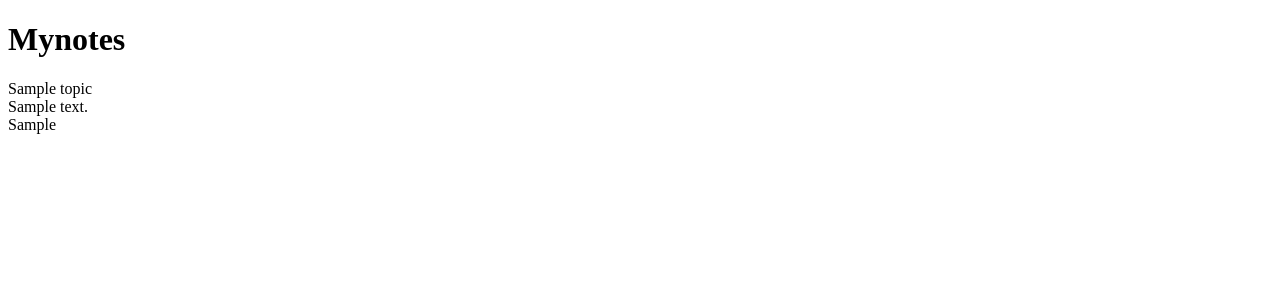
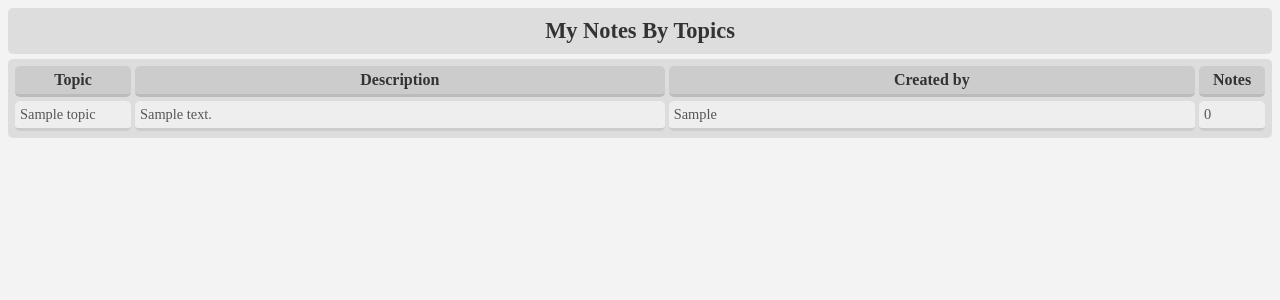
Before and after one commit to rosinaga/mynotesforked, a Django app: page / in a window 1280 px wide. Shown: the top 300 px of the page. Run offline with Django 3.2, Linux system fonts and the light colour scheme; tables that the repository leaves empty hold one stand-in row (values such as "Sample post").

Commit message:
Home template works with CSS now.

```diff
--- a/mynotes_settings/settings.py
+++ b/mynotes_settings/settings.py
@@ -122,3 +122,6 @@ USE_TZ = True
 # https://docs.djangoproject.com/en/3.1/howto/static-files/
 
 STATIC_URL = '/static/'
+STATICFILES_DIRS = [
+    BASE_DIR / 'static',
+]
--- /dev/null
+++ b/static/css/home.css
@@ -0,0 +1,43 @@
+body{
+  background-color: #f3f3f3;
+  color: #333;
+}
+
+h1 {
+  text-align: center;
+  background-color: #ddd;
+  padding: 10px 5px;
+  margin: 5px 0px;
+  border-radius: 5px;
+  font-size: 140%;
+}
+
+.grid-container {
+  display: grid;
+  grid-template-columns: 120px auto auto 70px;
+  background-color: #ddd;
+  padding: 5px;
+  border-radius: 5px;
+}
+
+/* All div elements inside grid-container: */
+.grid-container > div{
+  border-radius: 5px;
+  padding: 5px;
+  margin: 2px;
+}
+
+.item1, .item2, .item3, .item4{
+  background-color: #eee;
+  font-size: 90%;
+  border-bottom: 3px solid #ccc;
+  color: #555;
+  overflow: hidden;
+}
+
+.topic_header{
+  background-color: #ccc;
+  text-align: center;
+  font-weight: bold;
+  border-bottom: 3px solid #bbb;
+}
--- a/templates/home.html
+++ b/templates/home.html
@@ -1,22 +1,24 @@
-<!DOCTYPE html>
+{% load static %}<!DOCTYPE html>
 <html>
   <head>
     <meta charset="utf-8">
     <title>Mynotes</title>
+    <link rel="stylesheet" href="{% static 'css/home.css' %}">
   </head>
   <body>
-    <h1>Mynotes</h1>
+    <h1>My Notes By Topics</h1>
+
     <div class="grid-container">
+      <div class="topic_header">Topic</div>
+      <div class="topic_header">Description</div>
+      <div class="topic_header">Created by</div>
+      <div class="topic_header">Notes</div>
+
       {% for topic in topics_for_home %}
-        <div class="item1">
-          {{ topic.subject }}
-        </div>
-        <div class="item2">
-          {{ topic.description }}
-        </div>
-        <div class="item3">
-          {{ topic.owner.first_name }}
-        </div>
+        <div class="item1">{{ topic.subject }}</div>
+        <div class="item2">{{ topic.description }}</div>
+        <div class="item3">{{ topic.owner.first_name }}</div>
+        <div class="item4">0</div>
       {% endfor %}
     </div>
   </body>
```
Also changed, not shown: static/css/app.css (deleted, +0 -14 lines).
